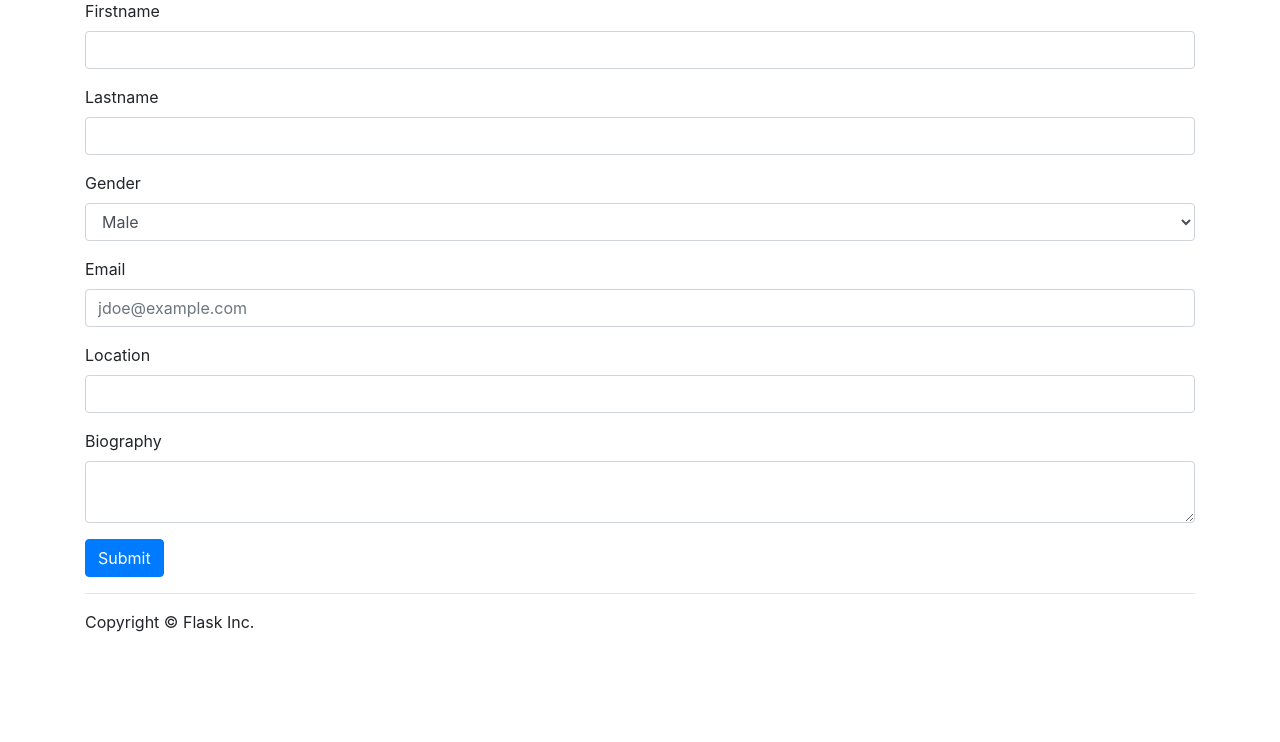
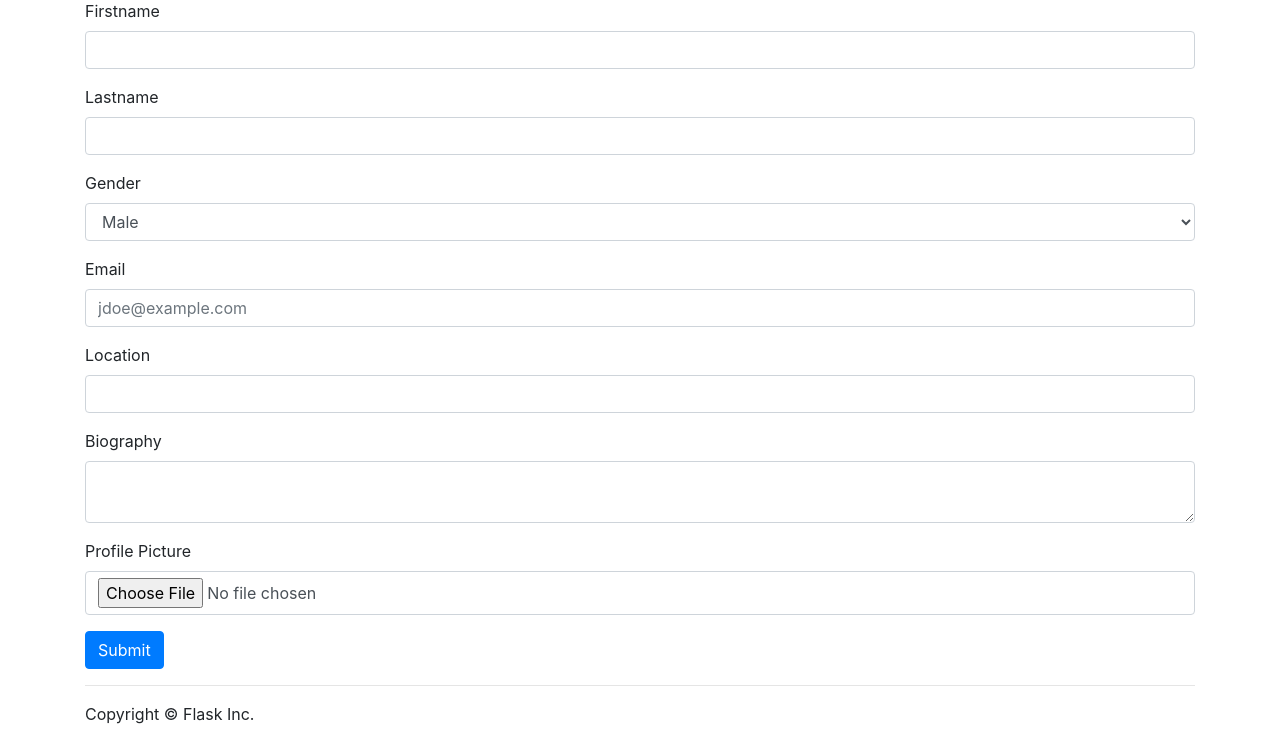
Before and after one commit to komoy/info3180-project01, a Flask app: template app/templates/profile.html in a window 1280 px wide. Shown: the part 127-869 px from the top of the page. Before the commit the page ends 759 px from the top, so only its background shows below. Run offline with Flask 2, Linux system fonts and the light colour scheme; the template is opened without the code that fills it: values that come from a table or form of the project are taken from there, others are empty; parts of the project's set-up code (start-up, migrations or seed data) failed here and were passed over; some libraries are stand-ins or nearby versions.

Commit message:
form displaying

```diff
--- a/app/forms.py
+++ b/app/forms.py
@@ -5,11 +5,12 @@ from flask_wtf.file import FileField, FileAllowed, FileRequired
 ALLOWED_EXTENSIONS =['png', 'jpg', 'jpeg']
 
 class CreateProfile(FlaskForm):
+
     Firstname=TextField('Firstname',validators=[InputRequired()])
 
     Lastname=TextField('Lastname',validators=[InputRequired()])
 
-    Gender=SelectField(u'Gender', choices=[('Female', 'Male')])
+    Gender=SelectField(u'Gender', choices=[('Male', 'Male'),('Female','Female'),('None','Prefer not to disclose'),('None',' None')])
 
     Email=TextField('Email',validators=[InputRequired()])
 
--- a/app/model.py
+++ b/app/model.py
@@ -2,6 +2,7 @@ from . import db
 from datetime import datetime
 
 class UserProfile(db.Model):
+
     userid = db.Column(db.Integer, primary_key=True)
 
     first_name = db.Column(db.String(80), nullable=False)
@@ -14,7 +15,7 @@ class UserProfile(db.Model):
 
     location=db.Column(db.String(255), nullable=False)
 
-    biography=db.Column(db.Text(300), nullable=False)
+    biography=db.Column(db.String(200), nullable=False)
 
     photo=db.Column(db.String(80))
 
--- a/app/templates/profile.html
+++ b/app/templates/profile.html
@@ -24,9 +24,9 @@
             {{ form.Biography.label }} {{ form.Biography(class="form-control") }}
         </div>
                 <div class="form-group">
-            {{ form.ProfilePicture.label }}
+            {{ form.Profile_picture.label }}
 
-            {{ form.profile_picture(class="form-control") }}
+            {{ form.Profile_picture(class="form-control") }}
         </div>
 
     <button type="submit" class="btn btn-primary">Submit</button>
--- a/app/views.py
+++ b/app/views.py
@@ -50,10 +50,12 @@ def profile():
 
             flash("Profile Added", "success")
             return redirect(url_for("profiles"))
-        except Exception as e:
+        except :
             db.session.rollback()
             flash("Internal Error", "danger")
             return render_template("profile.html", form =form)
+
+    return render_template("profile.html", form =form)
 
 @app.route("/profiles")
 def profiles():
```
Also changed, not shown: migrations/versions/adfcc33cffe9_.py (renamed from migrations/versions/7d9f98b2c49d_.py, +4 -4 lines).
